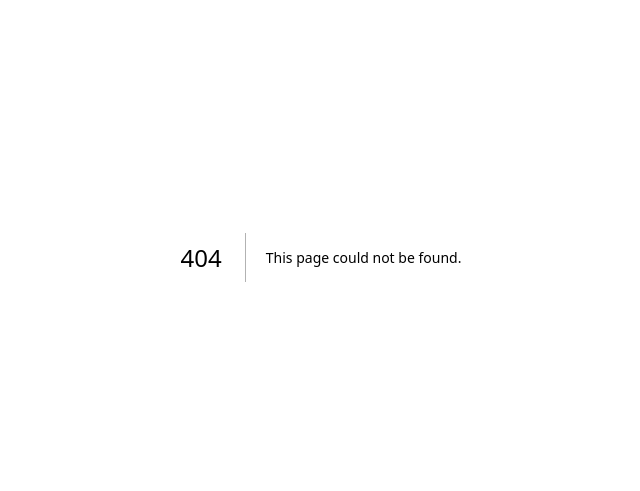
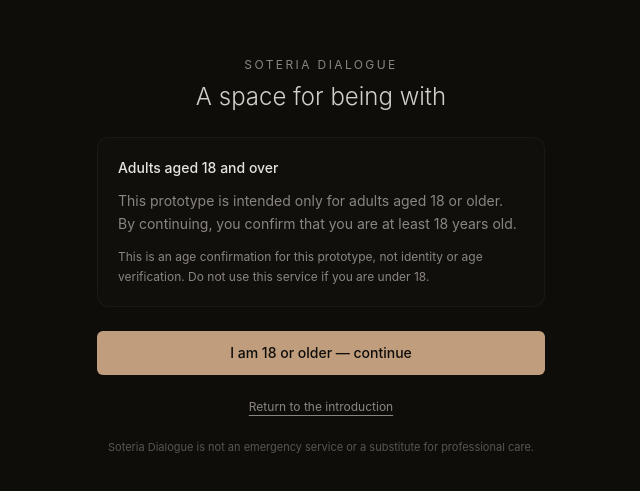
Before and after one commit to kosovohomes/soteria-dialogue, a Next.js app: page /experience in a window 1280 px wide. Before the commit this address had no page. Shown: the part 143-634 px from the top of the page, without its empty margins (319-959 px from the left). Built offline with nearby package versions, Linux system fonts and the light colour scheme.

Commit message:
Move interactive prototype to its own experience route

```diff
--- /dev/null
+++ b/src/app/experience/page.tsx
@@ -0,0 +1,73 @@
+"use client";
+
+import { useAppStore } from "@/lib/store";
+import { Nav } from "@/components/shell/Nav";
+import { ArrivalSection } from "@/components/sections/ArrivalSection";
+import { OpenWindowSection } from "@/components/sections/OpenWindowSection";
+import { AffectLogicSection } from "@/components/sections/AffectLogicSection";
+import { TrialogueSection } from "@/components/sections/TrialogueSection";
+import { ContinuitySection } from "@/components/sections/ContinuitySection";
+import { DirectiveSection } from "@/components/sections/DirectiveSection";
+import { WorkbookSection } from "@/components/sections/WorkbookSection";
+
+export default function ExperiencePage() {
+  const section = useAppStore((s) => s.section);
+  const ageVerified = useAppStore((s) => s.ageVerified);
+  const setAgeVerified = useAppStore((s) => s.setAgeVerified);
+
+  if (!ageVerified) {
+    return (
+      <main className="min-h-screen flex items-center justify-center px-6 py-12">
+        <section className="w-full max-w-md space-y-6 text-center">
+          <div className="space-y-2">
+            <p className="text-xs uppercase tracking-[0.2em] text-muted-foreground">Soteria Dialogue</p>
+            <h1 className="text-2xl font-light text-foreground/90">A space for being with</h1>
+          </div>
+          <div className="rounded-xl border border-border/50 bg-muted/20 p-5 text-left space-y-3">
+            <h2 className="text-sm font-medium">Adults aged 18 and over</h2>
+            <p className="text-sm leading-relaxed text-muted-foreground">
+              This prototype is intended only for adults aged 18 or older. By continuing,
+              you confirm that you are at least 18 years old.
+            </p>
+            <p className="text-xs leading-relaxed text-muted-foreground">
+              This is an age confirmation for this prototype, not identity or age verification.
+              Do not use this service if you are under 18.
+            </p>
+          </div>
+          <button type="button" onClick={() => setAgeVerified(true)}
+            className="w-full rounded-md bg-primary px-4 py-3 text-sm font-medium text-primary-foreground">
+            I am 18 or older — continue
+          </button>
+          <a href="/" className="block text-xs text-muted-foreground underline underline-offset-4">Return to the introduction</a>
+          <p className="text-[11px] leading-relaxed text-muted-foreground/60">
+            Soteria Dialogue is not an emergency service or a substitute for professional care.
+          </p>
+        </section>
+      </main>
+    );
+  }
+
+  return (
+    <div className="min-h-screen flex flex-col">
+      <Nav />
+      <div className="border-b border-border/30 bg-muted/20 px-4 py-2 text-center text-[11px] leading-relaxed text-muted-foreground">
+        Prototype only · No live companions, clinical team, emergency response, or secure account storage is connected. Do not enter sensitive information.
+      </div>
+      <main className="flex-1 container max-w-3xl mx-auto p-6 sm:p-8 lg:p-12 soft-fade" key={section}>
+        {section === "arrival" && <ArrivalSection />}
+        {section === "window" && <OpenWindowSection />}
+        {section === "affect" && <AffectLogicSection />}
+        {section === "trialogue" && <TrialogueSection />}
+        {section === "continuity" && <ContinuitySection />}
+        {section === "directive" && <DirectiveSection />}
+        {section === "workbook" && <WorkbookSection />}
+      </main>
+      <footer className="border-t border-border/20 py-3 px-4">
+        <div className="container max-w-3xl mx-auto flex items-center justify-between text-[10px] text-muted-foreground/40">
+          <a href="/">Soteria Dialogue — Being With</a>
+          <span>Adults 18+ · Not an emergency service</span>
+        </div>
+      </footer>
+    </div>
+  );
+}
```
